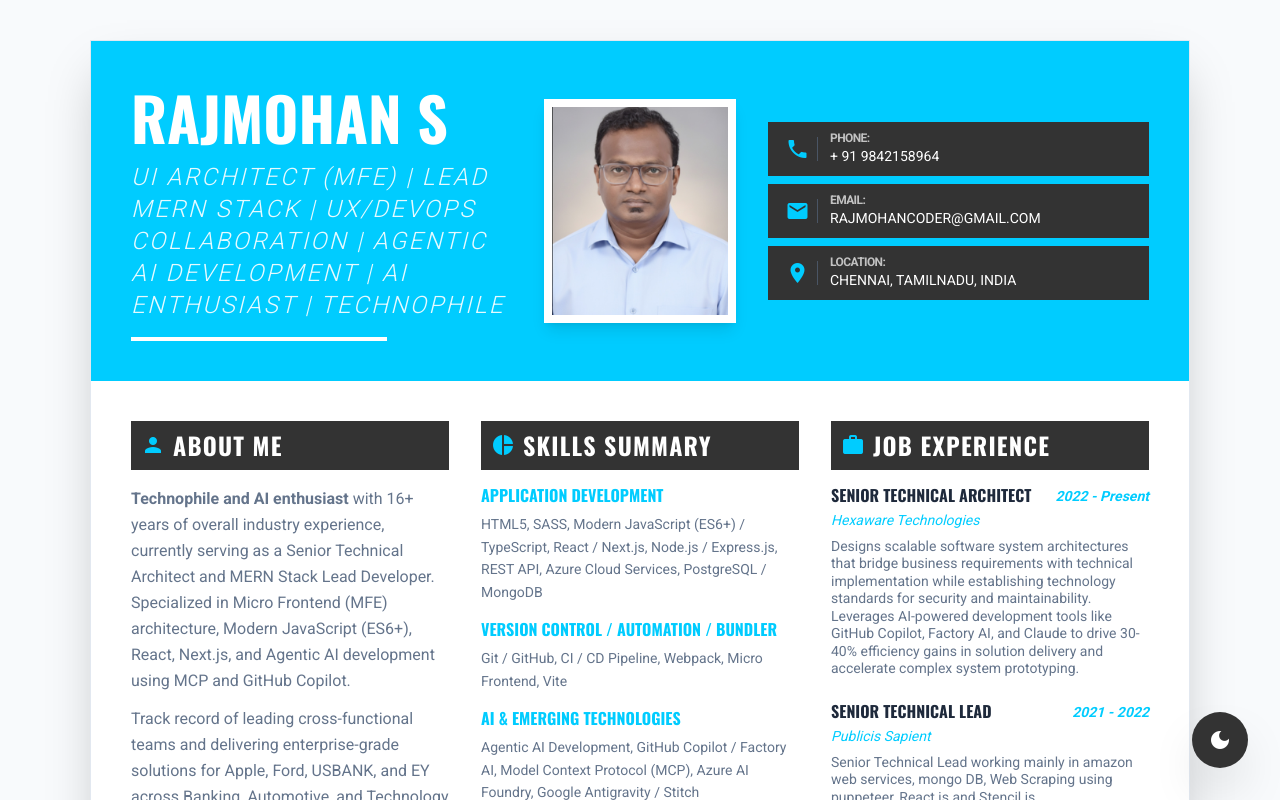
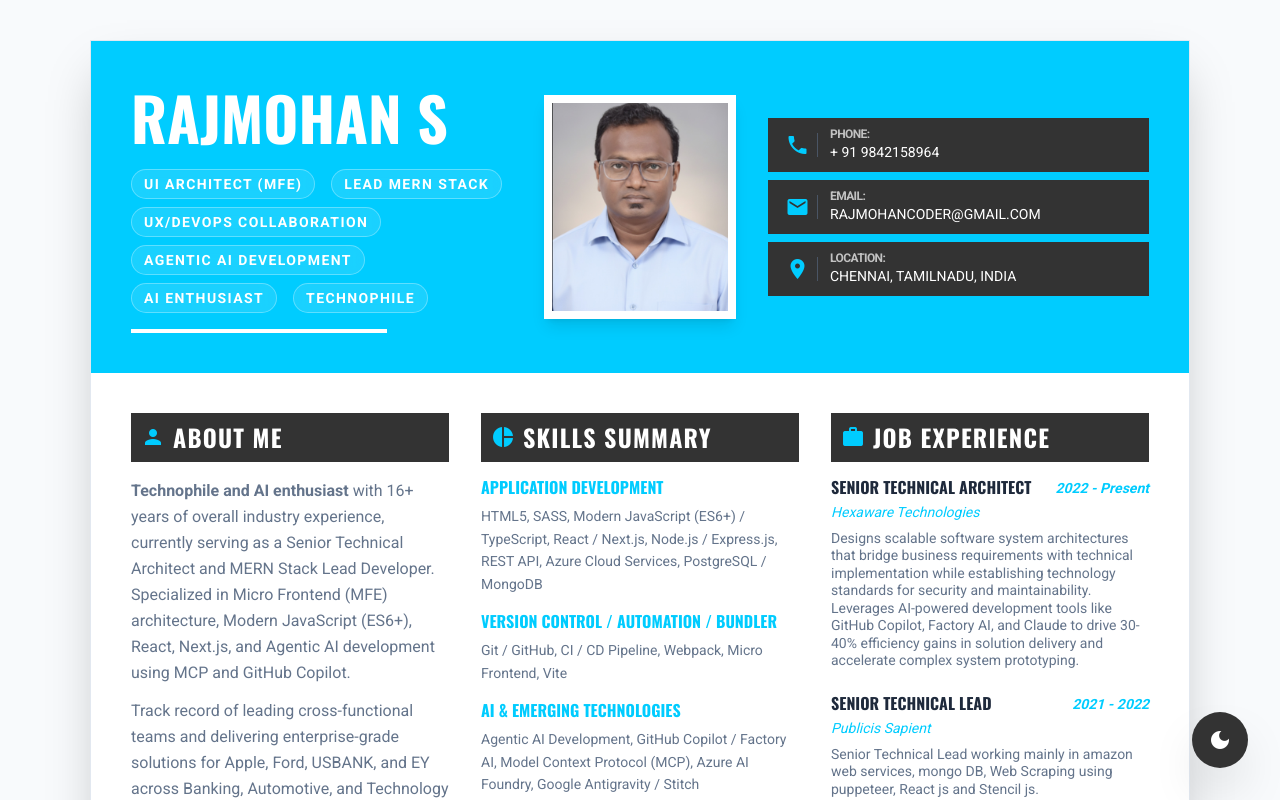
Before and after one commit to rajmohancoder/rajmohan-portfolio, a Next.js app: page / in a window 1280 px wide. Shown: the top 800 px of the page. Built offline with nearby package versions, Linux system fonts and the light colour scheme.

Commit message:
feat: Enhance homepage by replacing static description with dynamic skill tags

```diff
--- a/src/app/page.tsx
+++ b/src/app/page.tsx
@@ -10,9 +10,20 @@ export default function Home() {
             <h1 className="text-5xl md:text-6xl font-bold font-display leading-tight uppercase">
               RAJMOHAN S
             </h1>
-            <p className="text-xl md:text-2xl mt-2 tracking-widest italic font-light opacity-90">
-              UI ARCHITECT (MFE) | LEAD MERN STACK | UX/DEVOPS COLLABORATION | AGENTIC AI DEVELOPMENT | AI ENTHUSIAST | TECHNOPHILE
-            </p>
+            <div className="flex flex-wrap gap-x-4 gap-y-2 mt-4">
+              {[
+                "UI ARCHITECT (MFE)",
+                "LEAD MERN STACK",
+                "UX/DEVOPS COLLABORATION",
+                "AGENTIC AI DEVELOPMENT",
+                "AI ENTHUSIAST",
+                "TECHNOPHILE"
+              ].map((text, i) => (
+                <span key={i} className="flex items-center text-xs md:text-sm tracking-widest font-bold uppercase py-1 px-3 border border-white/30 rounded-full bg-white/10 backdrop-blur-sm whitespace-nowrap">
+                  {text}
+                </span>
+              ))}
+            </div>
             <div className="h-1 w-64 bg-white mt-4 hidden md:block"></div>
           </div>
           <div className="flex-shrink-0 my-8 md:my-0 px-8">
```
Also changed, not shown: 1 other file (tests, documents, lock files or other folders).
